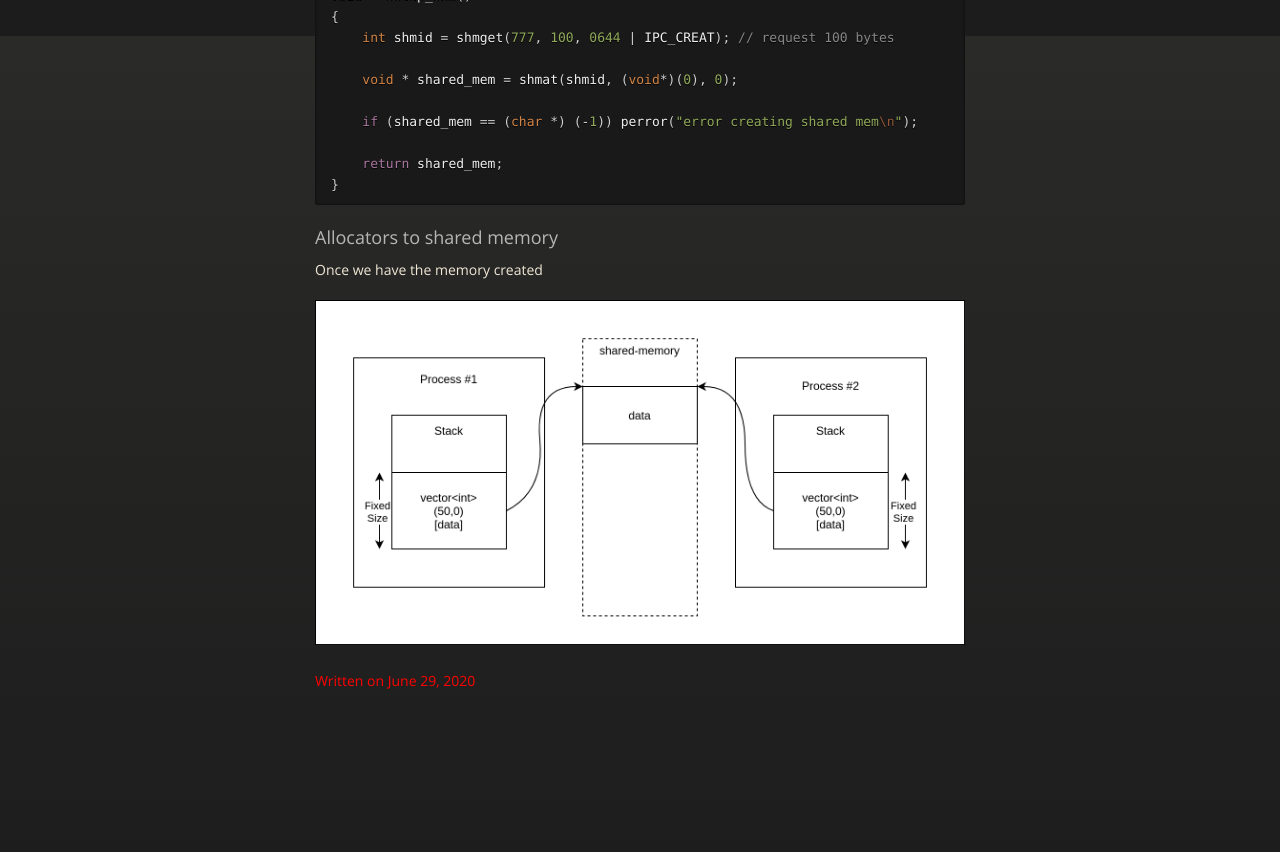
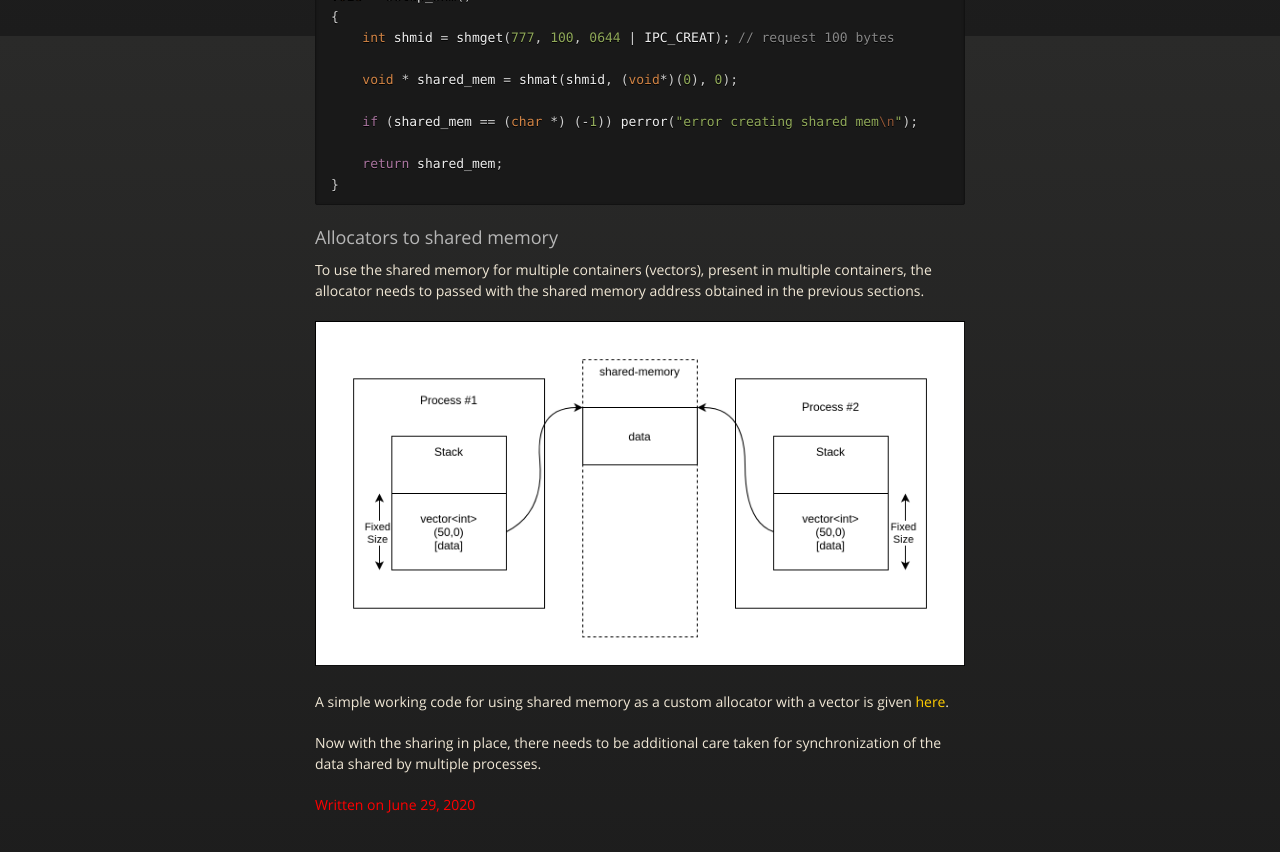
Before and after one commit to naveenspace7/naveenspace7.github.io, a Jekyll site: the page built from _posts/2020-6-29-allocators.md, in a window 1280 px wide and 900 px high, scrolled down 864 px. Shown: the top 852 px of the window. Built offline with Jekyll 4.4.1, drawn with Linux system fonts in a browser that asks for light colours; before the commit the page ends 1645 px from its top, so only the background shows below that.

Commit message:
Add a section about complete code

```diff
--- a/_posts/2020-6-29-allocators.md
+++ b/_posts/2020-6-29-allocators.md
@@ -59,7 +59,10 @@ void * setup_shm()
 
 ### Allocators to shared memory
 
-Once we have the memory created
-
+To use the shared memory for multiple containers (vectors), present in multiple containers, the allocator needs to passed with the shared memory address obtained in the previous sections.
 
 ![Allocators to shared memory]({{site.url}}/assets/images/shared_allocator.png)
+
+A simple working code for using shared memory as a custom allocator with a vector is given [here](https://gist.github.com/naveenspace7/ffed1c3ea33690b686699add198b9ba5).
+
+Now with the sharing in place, there needs to be additional care taken for synchronization of the data shared by multiple processes.
```
